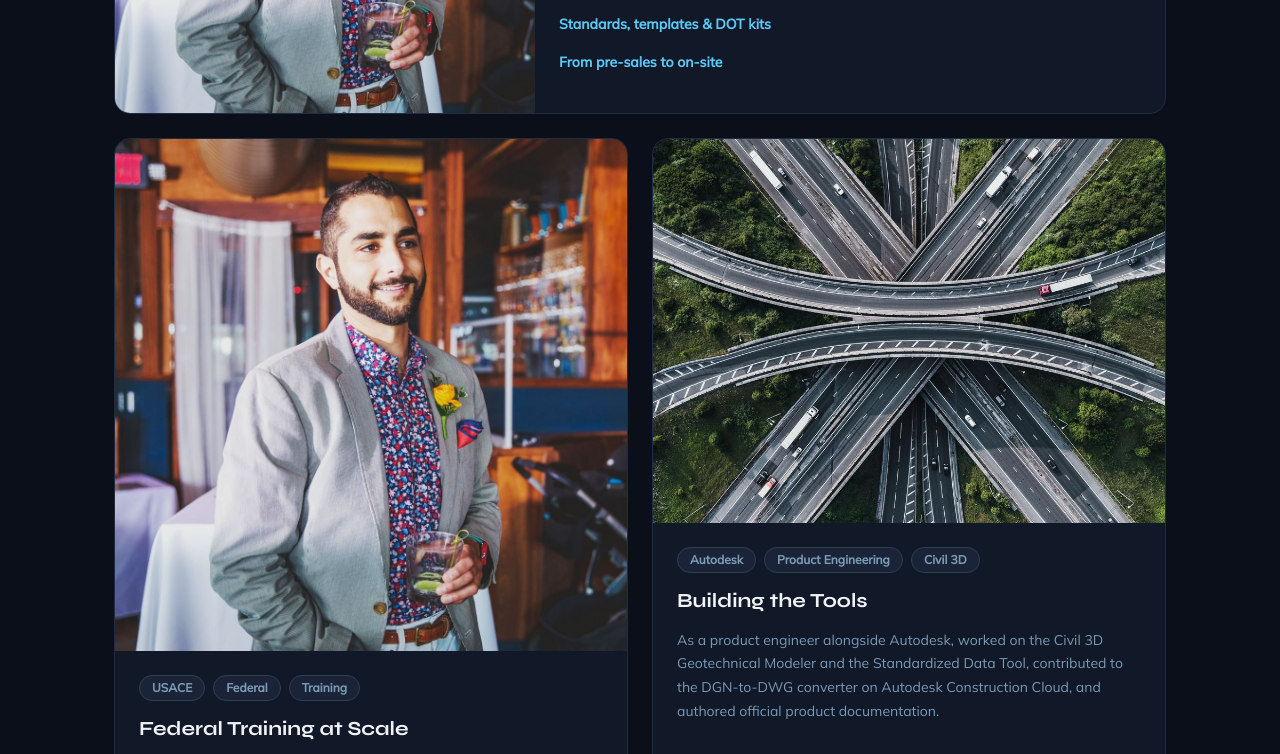
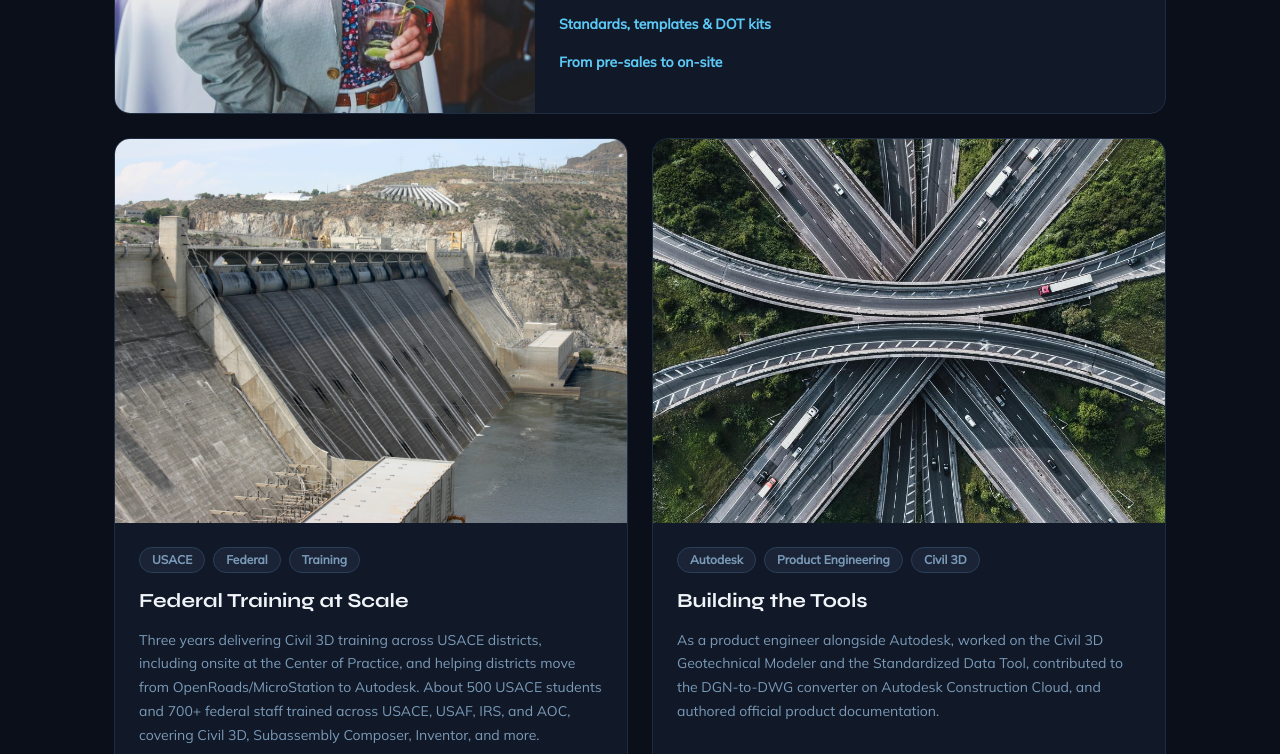
Before and after one commit to benetelrae/bennettearlehome, a plain HTML site: page index.html in a window 1280 px wide. Shown: the part 1660-2414 px from the top of the page. Drawn offline with Linux system fonts and the light colour scheme.

Commit message:
Update project image in index.html

```diff
--- a/index.html
+++ b/index.html
@@ -172,7 +172,7 @@
         <!-- 2 · TRAINING (consulting) -->
         <article class="project" aria-labelledby="project-2-title">
           <div class="project__image project__image--gradient-2" aria-hidden="true">
-            <div class="project__image-placeholder"><span><img src="images/bennettC.png" alt=""></span></div>
+            <div class="project__image-placeholder"><span><img src="images/Dam_01.jpg" alt="" style="display:block; width:100%; aspect-ratio:4/3; object-fit:cover;"></span></div>
           </div>
           <div class="project__content">
             <div class="project__tags">
```
